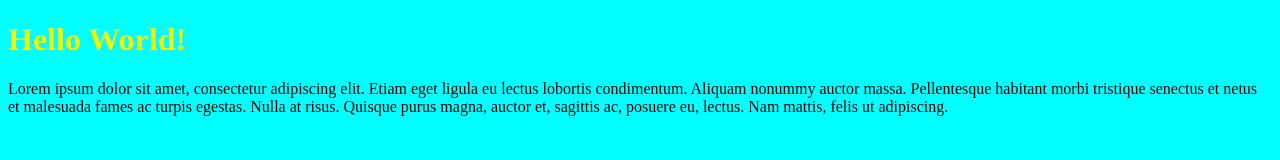
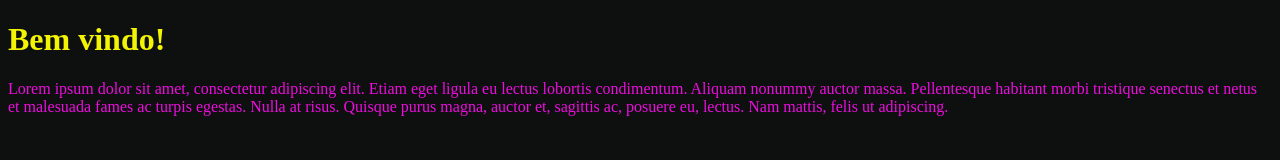
Before and after one commit to JohnNotzold/JavaScript, a plain HTML site: page aula01/index.html in a window 1280 px wide. Drawn offline with Linux system fonts and the light colour scheme.

Commit message:
editando cores para um estilo cyberpunk

```diff
--- a/aula01/ex001.html
+++ b/aula01/index.html
@@ -7,8 +7,8 @@
     <title>Começando</title>
     <style>
         body {
-            background-color: aqua;
-            color: rgb(14, 9, 9);
+            background-color: rgb(14, 16, 16);
+            color: rgb(237, 13, 222);
             font: Arial, 20pt, normal;
         }
         h1{
@@ -17,12 +17,14 @@
     </style>
 </head>
 <body>
-    <h1>Hello World! </h1>
+    <h1>Bem vindo! </h1>
     <p1>Lorem ipsum dolor sit amet, consectetur adipiscing elit. Etiam eget ligula eu lectus lobortis condimentum. Aliquam nonummy auctor massa. Pellentesque habitant morbi tristique senectus et netus et malesuada fames ac turpis egestas. Nulla at risus. Quisque purus magna, auctor et, sagittis ac, posuere eu, lectus. Nam mattis, felis ut adipiscing.</p1>
     <script>
-        /*window.alert('Welcome')
-        window.confirm('Quer mesmo entrar no site?')
-        window.prompt('Qual o seu nome?')*/
+        /*
+        window.alert('Bem vindo') //pop-up de mensagem
+        window.confirm('Quer mesmo entrar no site?') //caixa interativa (OK/cancel)
+        window.prompt('Qual o seu nome?')//vai perguntar o nome...
+        */
     </script>
 </body>
 </html>
```
